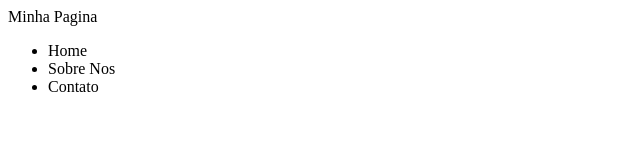
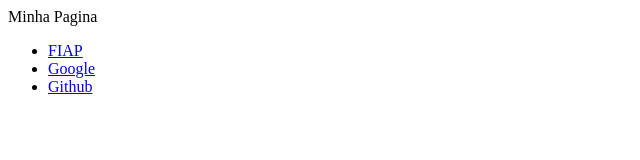
Before and after one commit to Leonardo062908/primeiro-projeto, a plain HTML site: page index.html in a window 1280 px wide. Shown: the whole page, without its empty margins (0-640 px from the left). Drawn offline with Linux system fonts and the light colour scheme.

Commit message:
Iniciando com tag a

```diff
--- a/index.html
+++ b/index.html
@@ -23,9 +23,9 @@
 			<hi style="text-align: center;">Minha Pagina</hi>
 			<nav>
 				<ul>
-					<li>Home</li>
-					<li>Sobre Nos</li>
-					<li>Contato</li>
+					<li><a href="https://www.fiap.com.br" target="_blank"> FIAP</a></li>
+					<li><a href="https://www.goole.com.br" target="_blank"> Google</a></li>
+					<li><a href="https://github.com" target="_blank"> Github</a> </li>
 				</ul>
 			</nav>
 
```
